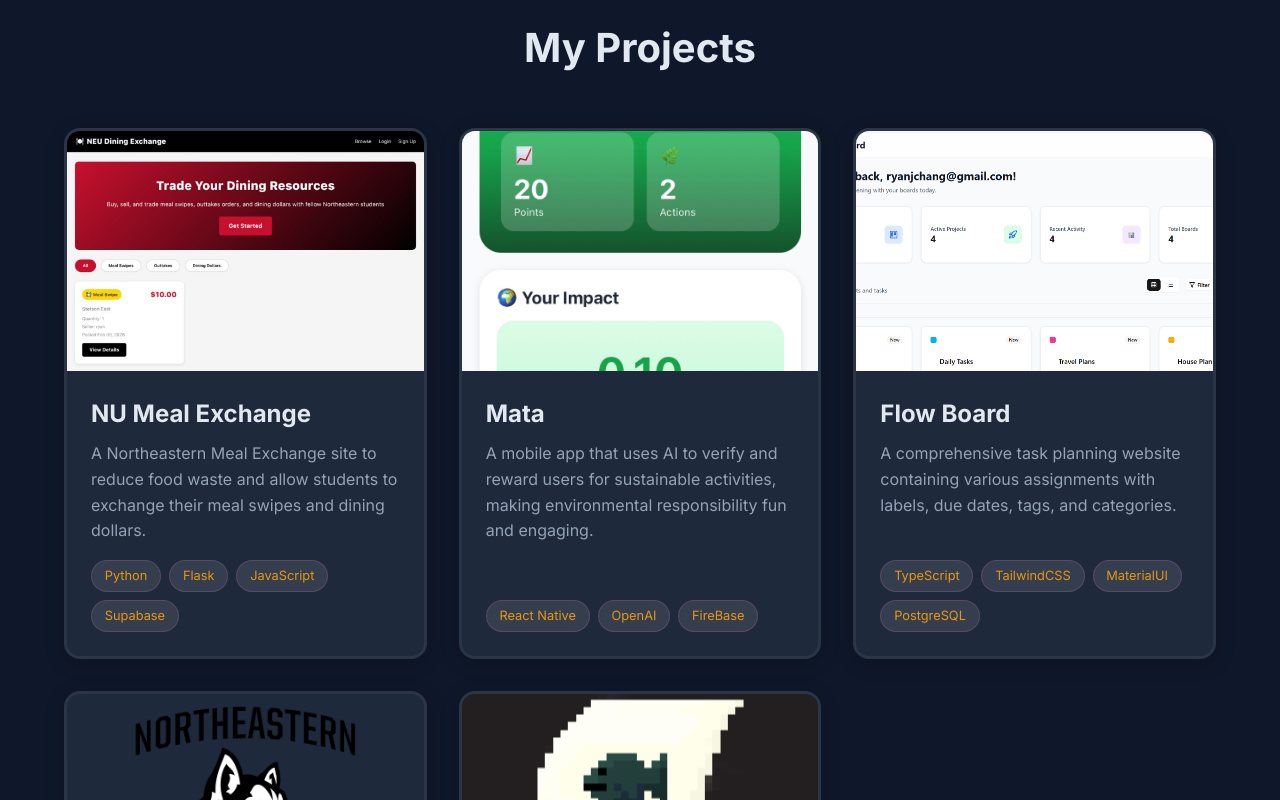
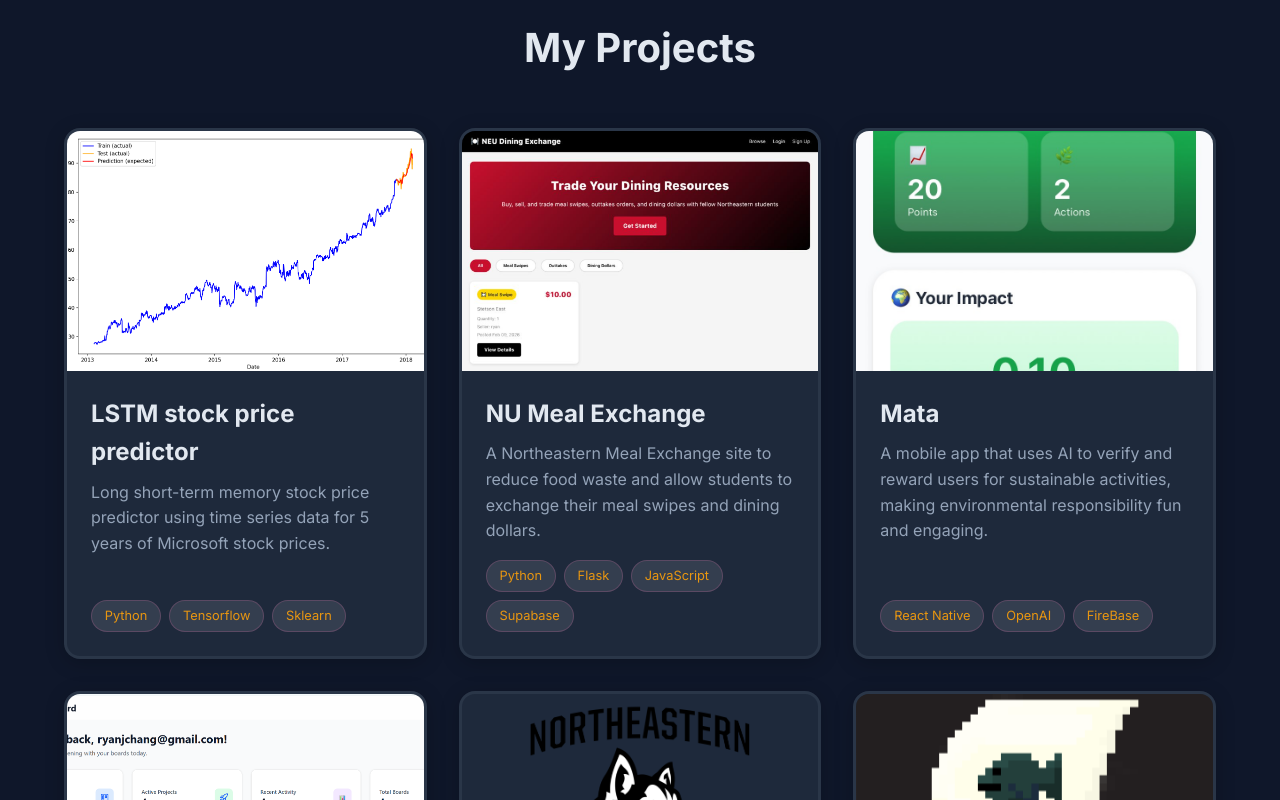
Before and after one commit to ryanjchang/Personal-Website, a React (Vite) app: page / in a window 1280 px wide. Shown: the part 880-1680 px from the top of the page. Built offline with nearby package versions, Linux system fonts and the light colour scheme.

Commit message:
added lstm

```diff
--- a/src/components/Projects.jsx
+++ b/src/components/Projects.jsx
@@ -38,6 +38,29 @@
         whileInView="animate"
         viewport={{ once: true }}
       >
+        <motion.div
+          className="project-card"
+          variants={fadeInUp}
+          whileHover={{ y: -10, transition: { duration: 0.2 } }}
+          onClick={() =>
+            window.open("https://github.com/ryanjchang/LSTM-stock-price-predictor", "_blank")
+          }
+        >
+          <motion.div
+            className="project-image"
+            style={{ backgroundImage: "url('/projects/stock_prices.png')" }}
+            whileHover={{ scale: 1.05, transition: { duration: 0.2 } }}
+          />
+          <h3> LSTM stock price predictor</h3>
+          <p>
+            Long short-term memory stock price predictor using time series data for 5 years of Microsoft stock prices.
+          </p>
+          <div className="project-tech">
+            <span>Python</span>
+            <span>Tensorflow</span>
+            <span>Sklearn</span>
+          </div>
+        </motion.div>
 
         <motion.div
           className="project-card"
```
Also changed, not shown: public/projects/stock_prices.png (added).
